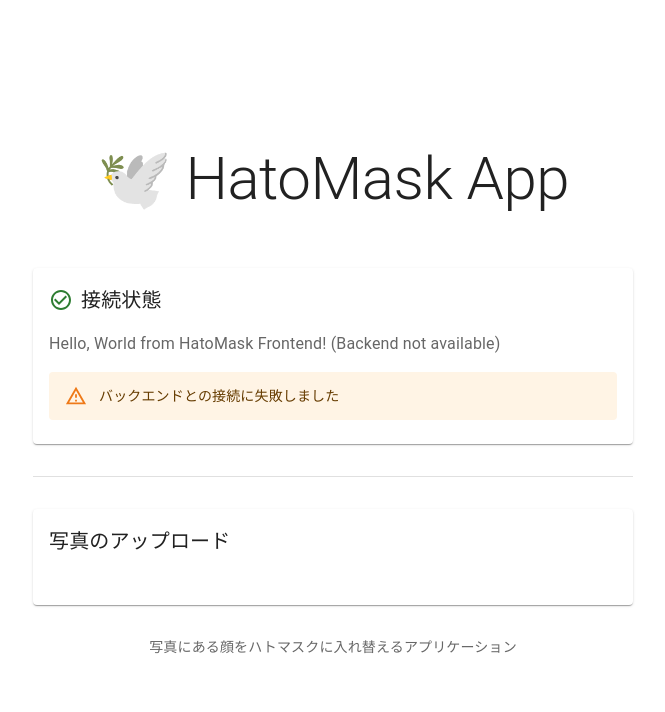
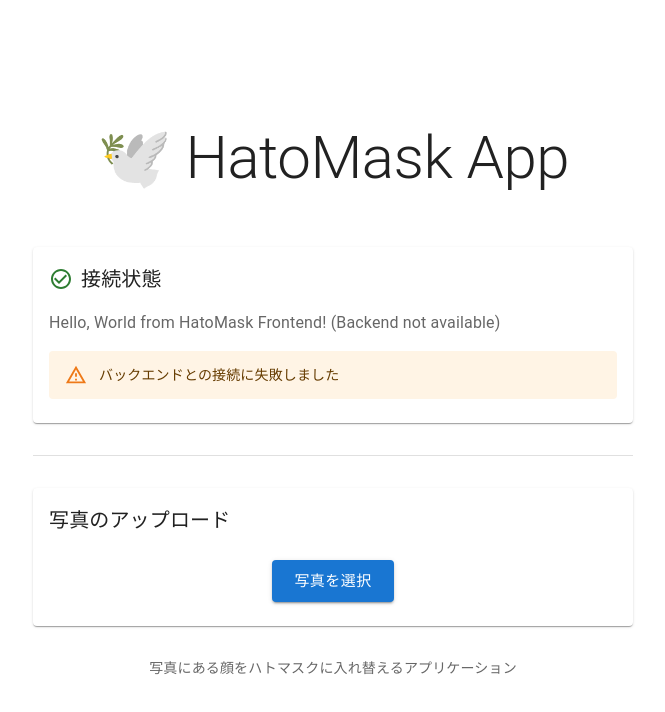
Before and after one commit to nobiinu-and/hatomask-app-with-ai, a React (Vite) app in the folder src/frontend/: page / in a window 1280 px wide. Shown: the top 712 px of the page, without its empty margins (307-972 px from the left). Built offline with nearby package versions, Linux system fonts and the light colour scheme; no server answers; the HTML template or start-up script is replaced by a standard one.

Commit message:
feat: 写真選択ボタンコンポーネントを追加し、アプリに統合

```diff
--- a/src/frontend/src/App.tsx
+++ b/src/frontend/src/App.tsx
@@ -13,6 +13,7 @@ import {
   Divider,
 } from '@mui/material'
 import { useState, useEffect } from 'react'
+import { PhotoUploadButton } from './components/PhotoUploadButton'
 
 interface HelloResponse {
   message: string
@@ -113,7 +114,7 @@ function App() {
               </Typography>
 
               <Box sx={{ mt: 3, textAlign: 'center' }}>
-                {/* 写真選択ボタン: ステップ2で実装 */}
+                <PhotoUploadButton />
 
                 {/* プレビューエリア: ステップ5で実装 */}
 
--- /dev/null
+++ b/src/frontend/src/components/PhotoUploadButton.tsx
@@ -0,0 +1,41 @@
+import { Button } from '@mui/material'
+import { useRef } from 'react'
+
+interface PhotoUploadButtonProps {
+  onFileSelect?: (file: File) => void
+}
+
+export function PhotoUploadButton({ onFileSelect }: PhotoUploadButtonProps) {
+  const fileInputRef = useRef<HTMLInputElement>(null)
+
+  const handleClick = () => {
+    fileInputRef.current?.click()
+  }
+
+  const handleFileChange = (event: React.ChangeEvent<HTMLInputElement>) => {
+    const file = event.target.files?.[0]
+    if (file && onFileSelect) {
+      onFileSelect(file)
+    }
+  }
+
+  return (
+    <>
+      <input
+        ref={fileInputRef}
+        type="file"
+        accept="image/jpeg,image/png"
+        style={{ display: 'none' }}
+        onChange={handleFileChange}
+      />
+      <Button
+        variant="contained"
+        color="primary"
+        onClick={handleClick}
+        size="large"
+      >
+        写真を選択
+      </Button>
+    </>
+  )
+}
```
Also changed, not shown: 1 other file (tests, documents, lock files or other folders).
